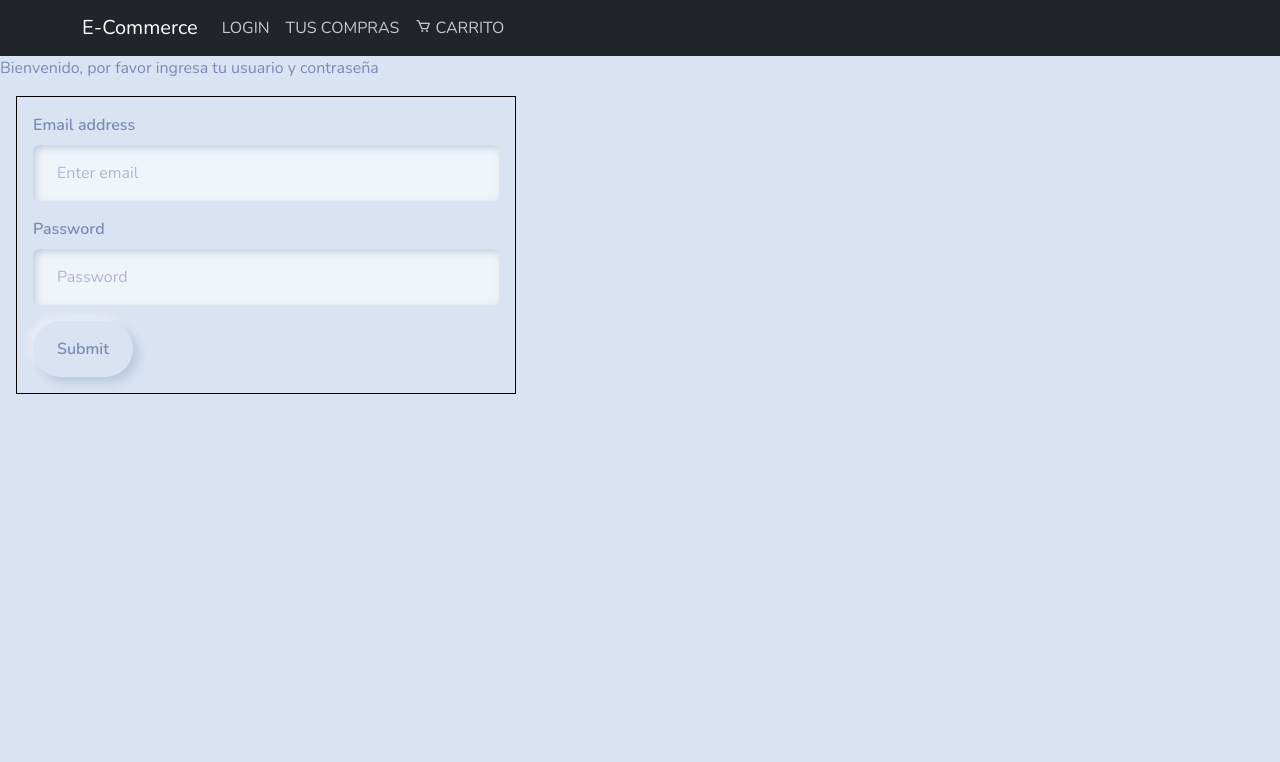
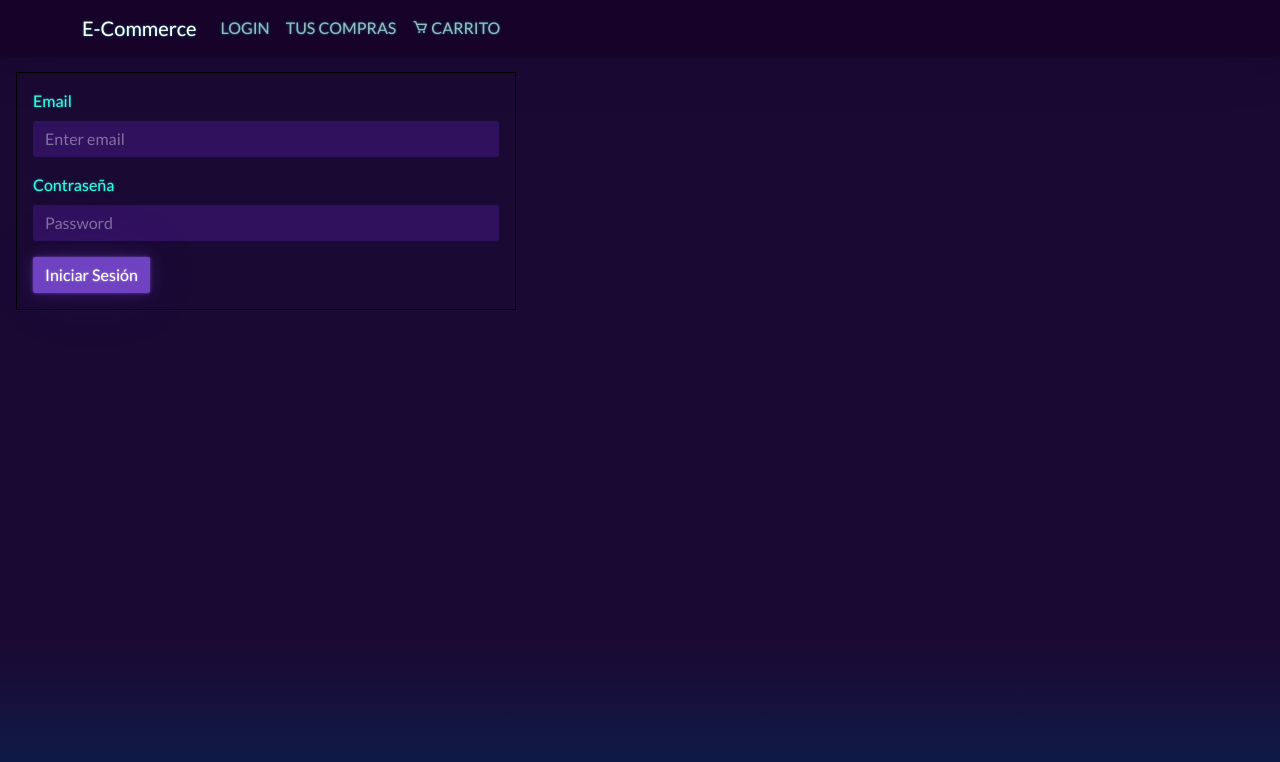
Before and after one commit to jabidsierra/Ecomerce2.0, a React (Vite) app: page /#/login in a window 1280 px wide. Shown: the top 762 px of the page. Built offline with nearby package versions, Linux system fonts and the light colour scheme; no server answers.

Commit message:
segunda prueba

```diff
--- a/src/main.jsx
+++ b/src/main.jsx
@@ -4,7 +4,7 @@ import App from './App';
 import store from './store';
 import { Provider } from 'react-redux';
 import './index.css'
-import "bootswatch/dist/morph/bootstrap.min.css";
+import "bootswatch/dist/vapor/bootstrap.min.css";
 
 const root = ReactDOM.createRoot(document.getElementById('root'));
 root.render(
--- a/src/pages/Login.jsx
+++ b/src/pages/Login.jsx
@@ -28,14 +28,13 @@ const Login = () => {
 
   return (
     <div>
-      Bienvenido, por favor ingresa tu usuario y contraseña
       <Form
         className='mx-3 p3'
         style={{ maxWidth: 500, margin: '1rem auto', border: '1px solid black', padding: '1rem'}}
         onSubmit={ handleSubmit( submit ) }
       >
         <Form.Group className="mb-3" controlId="formBasicEmail">
-          <Form.Label>Email address</Form.Label>
+          <Form.Label>Email</Form.Label>
           <Form.Control
             type="email"
             placeholder="Enter email"
@@ -44,7 +43,7 @@ const Login = () => {
         </Form.Group>
 
         <Form.Group className="mb-3" controlId="formBasicPassword">
-          <Form.Label>Password</Form.Label>
+          <Form.Label>Contraseña</Form.Label>
           <Form.Control
             type="password"
             placeholder="Password"
@@ -53,7 +52,7 @@ const Login = () => {
         </Form.Group>
 
       <Button variant="primary" type="submit">
-        Submit
+        Iniciar Sesión
       </Button>
     </Form>
     </div>
--- a/src/pages/ProductDetail.jsx
+++ b/src/pages/ProductDetail.jsx
@@ -23,7 +23,7 @@ const ProductDetail = () => {
   return (
     <div>
       <Card >
-      <Card.Img variant="top" src={ detail.images?.[0].url} style={{height: 300, objectFit: 'cover'}}/>
+      <Card.Img variant="top" src={ detail.images?.[0].url} style={{height: auto, objectFit: 'cover'}}/>
       <Card.Body>
         <Card.Title>{ detail.title }</Card.Title>
         <Card.Text>${ detail.price }</Card.Text>
```
